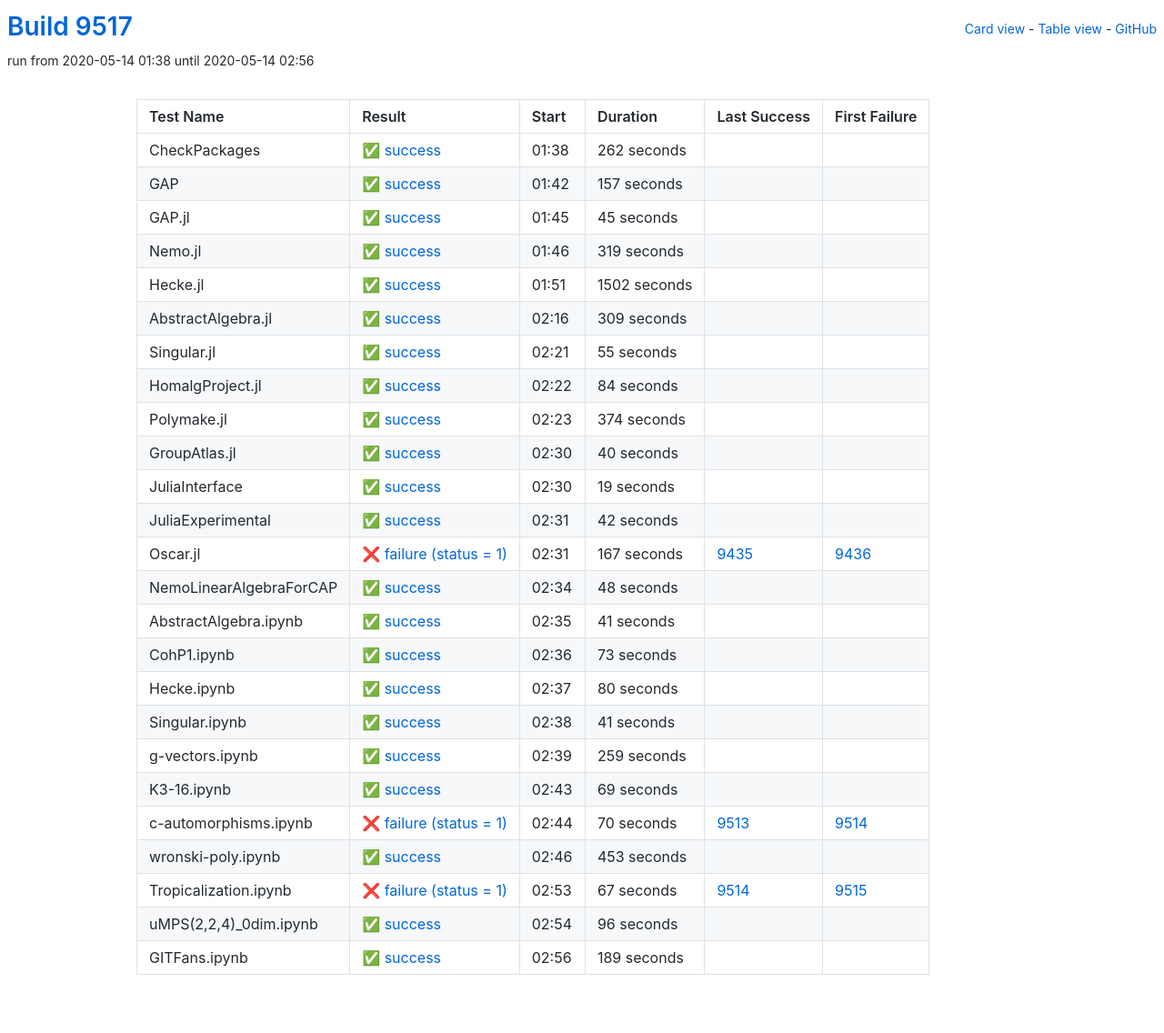
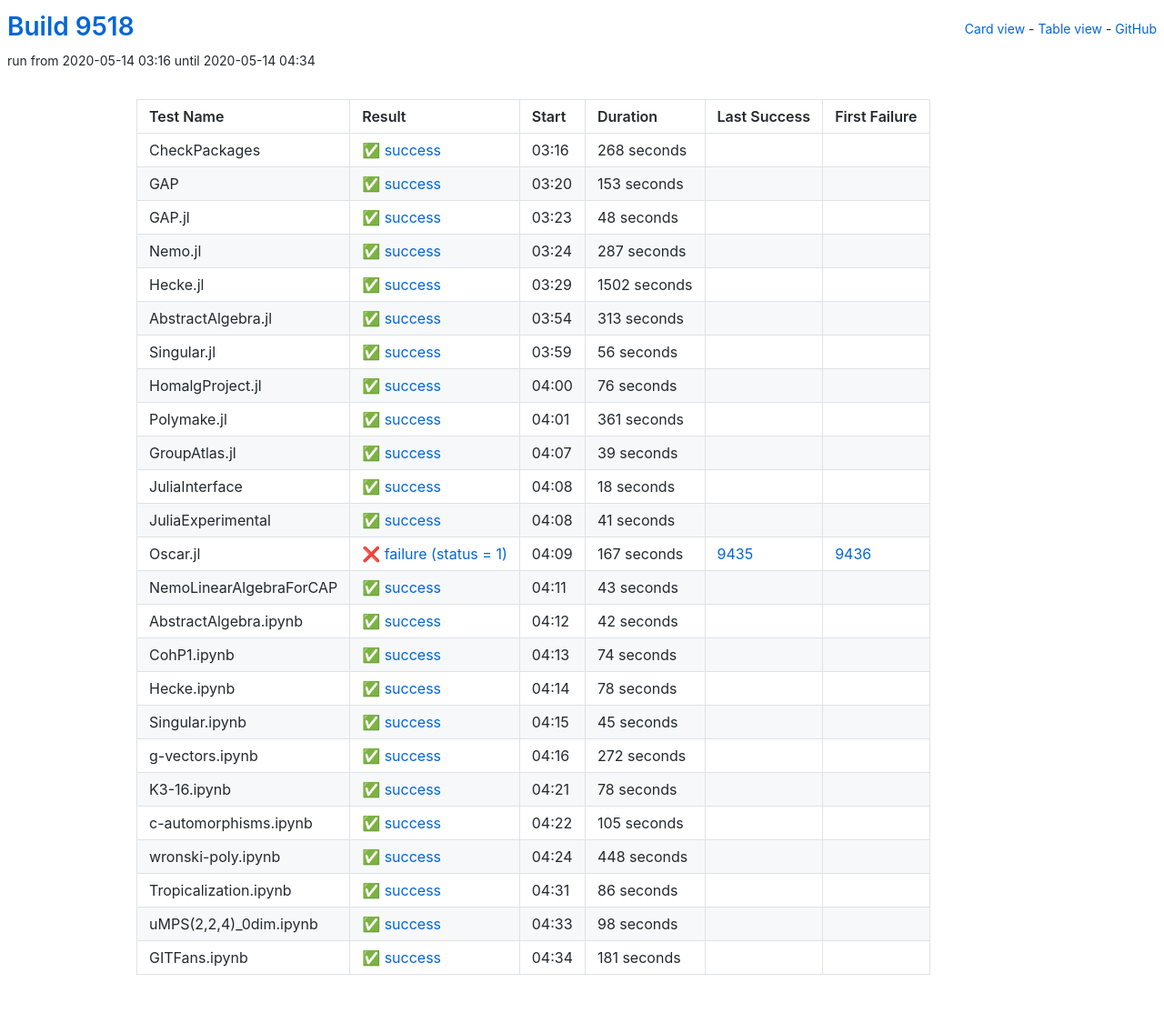
Before and after one commit to oscar-system/oscar-ci-status, a Jekyll site: the page built from table.html, in a window 1280 px wide. Shown: the whole page at 91% size. Built offline with Jekyll 4.4.1, drawn with Linux system fonts in a browser that asks for light colours.

Commit message:
Build 9518

```diff
--- a/_data/ci.yml
+++ b/_data/ci.yml
@@ -1,53 +1,53 @@
-build: 9517
-build_url: https://oscarci.mathematik.uni-kl.de/job/oscar/9517/
+build: 9518
+build_url: https://oscarci.mathematik.uni-kl.de/job/oscar/9518/
 job: oscar
 tests:
-- duration: 262
+- duration: 268
   exitcode: 0
   first_failure: false
   first_failure_url: null
   id: checkpackages
   last_success: false
   last_success_url: null
-  log: https://oscarci.mathematik.uni-kl.de/job/oscar/9517/artifact/logs/build-9517/CheckPackages.log
+  log: https://oscarci.mathematik.uni-kl.de/job/oscar/9518/artifact/logs/build-9518/CheckPackages.log
   name: CheckPackages
-  start: 2020-05-14 01:38
+  start: 2020-05-14 03:16
   status: success
   success: true
-- duration: 157
+- duration: 153
   exitcode: 0
   first_failure: false
   first_failure_url: null
   id: gap
   last_success: false
   last_success_url: null
-  log: https://oscarci.mathematik.uni-kl.de/job/oscar/9517/artifact/logs/build-9517/GAP.log
+  log: https://oscarci.mathematik.uni-kl.de/job/oscar/9518/artifact/logs/build-9518/GAP.log
   name: GAP
-  start: 2020-05-14 01:42
+  start: 2020-05-14 03:20
   status: success
   success: true
-- duration: 45
+- duration: 48
   exitcode: 0
   first_failure: false
   first_failure_url: null
   id: gap-jl
   last_success: false
   last_success_url: null
-  log: https://oscarci.mathematik.uni-kl.de/job/oscar/9517/artifact/logs/build-9517/GAP.jl.log
+  log: https://oscarci.mathematik.uni-kl.de/job/oscar/9518/artifact/logs/build-9518/GAP.jl.log
   name: GAP.jl
-  start: 2020-05-14 01:45
+  start: 2020-05-14 03:23
   status: success
   success: true
-- duration: 319
+- duration: 287
   exitcode: 0
   first_failure: false
   first_failure_url: null
   id: nemo-jl
   last_success: false
   last_success_url: null
-  log: https://oscarci.mathematik.uni-kl.de/job/oscar/9517/artifact/logs/build-9517/Nemo.jl.log
+  log: https://oscarci.mathematik.uni-kl.de/job/oscar/9518/artifact/logs/build-9518/Nemo.jl.log
   name: Nemo.jl
-  start: 2020-05-14 01:46
+  start: 2020-05-14 03:24
   status: success
   success: true
 - duration: 1502
@@ -57,93 +57,93 @@ tests:
   id: hecke-jl
   last_success: false
   last_success_url: null
-  log: https://oscarci.mathematik.uni-kl.de/job/oscar/9517/artifact/logs/build-9517/Hecke.jl.log
+  log: https://oscarci.mathematik.uni-kl.de/job/oscar/9518/artifact/logs/build-9518/Hecke.jl.log
   name: Hecke.jl
-  start: 2020-05-14 01:51
+  start: 2020-05-14 03:29
   status: success
   success: true
-- duration: 309
+- duration: 313
   exitcode: 0
   first_failure: false
   first_failure_url: null
   id: abstractalgebra-jl
   last_success: false
   last_success_url: null
-  log: https://oscarci.mathematik.uni-kl.de/job/oscar/9517/artifact/logs/build-9517/AbstractAlgebra.jl.log
+  log: https://oscarci.mathematik.uni-kl.de/job/oscar/9518/artifact/logs/build-9518/AbstractAlgebra.jl.log
   name: AbstractAlgebra.jl
-  start: 2020-05-14 02:16
+  start: 2020-05-14 03:54
   status: success
   success: true
-- duration: 55
+- duration: 56
   exitcode: 0
   first_failure: false
   first_failure_url: null
   id: singular-jl
   last_success: false
   last_success_url: null
-  log: https://oscarci.mathematik.uni-kl.de/job/oscar/9517/artifact/logs/build-9517/Singular.jl.log
+  log: https://oscarci.mathematik.uni-kl.de/job/oscar/9518/artifact/logs/build-9518/Singular.jl.log
   name: Singular.jl
-  start: 2020-05-14 02:21
+  start: 2020-05-14 03:59
   status: success
   success: true
-- duration: 84
+- duration: 76
   exitcode: 0
   first_failure: false
   first_failure_url: null
   id: homalgproject-jl
   last_success: false
   last_success_url: null
-  log: https://oscarci.mathematik.uni-kl.de/job/oscar/9517/artifact/logs/build-9517/HomalgProject.jl.log
+  log: https://oscarci.mathematik.uni-kl.de/job/oscar/9518/artifact/logs/build-9518/HomalgProject.jl.log
   name: HomalgProject.jl
-  start: 2020-05-14 02:22
+  start: 2020-05-14 04:00
   status: success
   success: true
-- duration: 374
+- duration: 361
   exitcode: 0
   first_failure: false
   first_failure_url: null
   id: polymake-jl
   last_success: false
   last_success_url: null
-  log: https://oscarci.mathematik.uni-kl.de/job/oscar/9517/artifact/logs/build-9517/Polymake.jl.log
+  log: https://oscarci.mathematik.uni-kl.de/job/oscar/9518/artifact/logs/build-9518/Polymake.jl.log
   name: Polymake.jl
-  start: 2020-05-14 02:23
+  start: 2020-05-14 04:01
   status: success
   success: true
-- duration: 40
+- duration: 39
   exitcode: 0
   first_failure: false
   first_failure_url: null
   id: groupatlas-jl
   last_success: false
   last_success_url: null
-  log: https://oscarci.mathematik.uni-kl.de/job/oscar/9517/artifact/logs/build-9517/GroupAtlas.jl.log
+  log: https://oscarci.mathematik.uni-kl.de/job/oscar/9518/artifact/logs/build-9518/GroupAtlas.jl.log
   name: GroupAtlas.jl
-  start: 2020-05-14 02:30
+  start: 2020-05-14 04:07
   status: success
   success: true
-- duration: 19
+- duration: 18
   exitcode: 0
   first_failure: false
   first_failure_url: null
   id: juliainterface
   last_success: false
   last_success_url: null
-  log: https://oscarci.mathematik.uni-kl.de/job/oscar/9517/artifact/logs/build-9517/JuliaInterface.log
+  log: https://oscarci.mathematik.uni-kl.de/job/oscar/9518/artifact/logs/build-9518/JuliaInterface.log
   name: JuliaInterface
-  start: 2020-05-14 02:30
+  start: 2020-05-14 04:08
   status: success
   success: true
-- duration: 42
+- duration: 41
   exitcode: 0
   first_failure: false
   first_failure_url: null
   id: juliaexperimental
   last_success: false
   last_success_url: null
-  log: https://oscarci.mathematik.uni-kl.de/job/oscar/9517/artifact/logs/build-9517/JuliaExperimental.log
+  log: https://oscarci.mathematik.uni-kl.de/job/oscar/9518/artifact/logs/build-9518/JuliaExperimental.log
   name: JuliaExperimental
-  start: 2020-05-14 02:31
+  start: 2020-05-14 04:08
   status: success
   success: true
 - duration: 167
@@ -153,152 +153,152 @@ tests:
   id: oscar-jl
   last_success: 9435
   last_success_url: https://oscarci.mathematik.uni-kl.de/job/oscar/9435/
-  log: https://oscarci.mathematik.uni-kl.de/job/oscar/9517/artifact/logs/build-9517/Oscar.jl.log
+  log: https://oscarci.mathematik.uni-kl.de/job/oscar/9518/artifact/logs/build-9518/Oscar.jl.log
   name: Oscar.jl
-  start: 2020-05-14 02:31
+  start: 2020-05-14 04:09
   status: failure
   success: false
-- duration: 48
+- duration: 43
   exitcode: 0
   first_failure: false
   first_failure_url: null
   id: nemolinearalgebraforcap
   last_success: false
   last_success_url: null
-  log: https://oscarci.mathematik.uni-kl.de/job/oscar/9517/artifact/logs/build-9517/NemoLinearAlgebraForCAP.log
+  log: https://oscarci.mathematik.uni-kl.de/job/oscar/9518/artifact/logs/build-9518/NemoLinearAlgebraForCAP.log
   name: NemoLinearAlgebraForCAP
-  start: 2020-05-14 02:34
+  start: 2020-05-14 04:11
   status: success
   success: true
-- duration: 41
+- duration: 42
   exitcode: 0
   first_failure: false
   first_failure_url: null
   id: abstractalgebra-ipynb
   last_success: false
   last_success_url: null
-  log: https://oscarci.mathematik.uni-kl.de/job/oscar/9517/artifact/logs/build-9517/AbstractAlgebra.ipynb.log
+  log: https://oscarci.mathematik.uni-kl.de/job/oscar/9518/artifact/logs/build-9518/AbstractAlgebra.ipynb.log
   name: AbstractAlgebra.ipynb
-  start: 2020-05-14 02:35
+  start: 2020-05-14 04:12
   status: success
   success: true
-- duration: 73
+- duration: 74
   exitcode: 0
   first_failure: false
   first_failure_url: null
   id: cohp1-ipynb
   last_success: false
   last_success_url: null
-  log: https://oscarci.mathematik.uni-kl.de/job/oscar/9517/artifact/logs/build-9517/CohP1.ipynb.log
+  log: https://oscarci.mathematik.uni-kl.de/job/oscar/9518/artifact/logs/build-9518/CohP1.ipynb.log
   name: CohP1.ipynb
-  start: 2020-05-14 02:36
+  start: 2020-05-14 04:13
   status: success
   success: true
-- duration: 80
+- duration: 78
   exitcode: 0
   first_failure: false
   first_failure_url: null
   id: hecke-ipynb
   last_success: false
   last_success_url: null
-  log: https://oscarci.mathematik.uni-kl.de/job/oscar/9517/artifact/logs/build-9517/Hecke.ipynb.log
+  log: https://oscarci.mathematik.uni-kl.de/job/oscar/9518/artifact/logs/build-9518/Hecke.ipynb.log
   name: Hecke.ipynb
-  start: 2020-05-14 02:37
+  start: 2020-05-14 04:14
   status: success
   success: true
-- duration: 41
+- duration: 45
   exitcode: 0
   first_failure: false
   first_failure_url: null
   id: singular-ipynb
   last_success: false
   last_success_url: null
-  log: https://oscarci.mathematik.uni-kl.de/job/oscar/9517/artifact/logs/build-9517/Singular.ipynb.log
+  log: https://oscarci.mathematik.uni-kl.de/job/oscar/9518/artifact/logs/build-9518/Singular.ipynb.log
   name: Singular.ipynb
-  start: 2020-05-14 02:38
+  start: 2020-05-14 04:15
   status: success
   success: true
-- duration: 259
+- duration: 272
   exitcode: 0
   first_failure: false
   first_failure_url: null
   id: g-vectors-ipynb
   last_success: false
   last_success_url: null
-  log: https://oscarci.mathematik.uni-kl.de/job/oscar/9517/artifact/logs/build-9517/g-vectors.ipynb.log
+  log: https://oscarci.mathematik.uni-kl.de/job/oscar/9518/artifact/logs/build-9518/g-vectors.ipynb.log
   name: g-vectors.ipynb
-  start: 2020-05-14 02:39
+  start: 2020-05-14 04:16
   status: success
   success: true
-- duration: 69
+- duration: 78
   exitcode: 0
   first_failure: false
   first_failure_url: null
   id: k3-16-ipynb
   last_success: false
   last_success_url: null
-  log: https://oscarci.mathematik.uni-kl.de/job/oscar/9517/artifact/logs/build-9517/K3-16.ipynb.log
+  log: https://oscarci.mathematik.uni-kl.de/job/oscar/9518/artifact/logs/build-9518/K3-16.ipynb.log
   name: K3-16.ipynb
-  start: 2020-05-14 02:43
+  start: 2020-05-14 04:21
   status: success
   success: true
-- duration: 70
-  exitcode: 1
-  first_failure: 9514
-  first_failure_url: https://oscarci.mathematik.uni-kl.de/job/oscar/9514/
+- duration: 105
+  exitcode: 0
+  first_failure: false
+  first_failure_url: null
   id: c-automorphisms-ipynb
-  last_success: 9513
-  last_success_url: https://oscarci.mathematik.uni-kl.de/job/oscar/9513/
-  log: https://oscarci.mathematik.uni-kl.de/job/oscar/9517/artifact/logs/build-9517/c-automorphisms.ipynb.log
+  last_success: false
+  last_success_url: null
+  log: https://oscarci.mathematik.uni-kl.de/job/oscar/9518/artifact/logs/build-9518/c-automorphisms.ipynb.log
   name: c-automorphisms.ipynb
-  start: 2020-05-14 02:44
-  status: failure
-  success: false
-- duration: 453
+  start: 2020-05-14 04:22
+  status: success
+  success: true
+- duration: 448
   exitcode: 0
   first_failure: false
   first_failure_url: null
   id: wronski-poly-ipynb
   last_success: false
   last_success_url: null
-  log: https://oscarci.mathematik.uni-kl.de/job/oscar/9517/artifact/logs/build-9517/wronski-poly.ipynb.log
+  log: https://oscarci.mathematik.uni-kl.de/job/oscar/9518/artifact/logs/build-9518/wronski-poly.ipynb.log
   name: wronski-poly.ipynb
-  start: 2020-05-14 02:46
+  start: 2020-05-14 04:24
   status: success
   success: true
-- duration: 67
-  exitcode: 1
-  first_failure: 9515
-  first_failure_url: https://oscarci.mathematik.uni-kl.de/job/oscar/9515/
+- duration: 86
+  exitcode: 0
+  first_failure: false
+  first_failure_url: null
   id: tropicalization-ipynb
-  last_success: 9514
-  last_success_url: https://oscarci.mathematik.uni-kl.de/job/oscar/9514/
-  log: https://oscarci.mathematik.uni-kl.de/job/oscar/9517/artifact/logs/build-9517/Tropicalization.ipynb.log
+  last_success: false
+  last_success_url: null
+  log: https://oscarci.mathematik.uni-kl.de/job/oscar/9518/artifact/logs/build-9518/Tropicalization.ipynb.log
   name: Tropicalization.ipynb
-  start: 2020-05-14 02:53
-  status: failure
-  success: false
-- duration: 96
+  start: 2020-05-14 04:31
+  status: success
+  success: true
+- duration: 98
   exitcode: 0
   first_failure: false
   first_failure_url: null
   id: umps-2-2-4-0dim-ipynb
   last_success: false
   last_success_url: null
-  log: https://oscarci.mathematik.uni-kl.de/job/oscar/9517/artifact/logs/build-9517/uMPS-2-2-4-_0dim.ipynb.log
+  log: https://oscarci.mathematik.uni-kl.de/job/oscar/9518/artifact/logs/build-9518/uMPS-2-2-4-_0dim.ipynb.log
   name: uMPS(2,2,4)_0dim.ipynb
-  start: 2020-05-14 02:54
+  start: 2020-05-14 04:33
   status: success
   success: true
-- duration: 189
+- duration: 181
   exitcode: 0
   first_failure: false
   first_failure_url: null
   id: gitfans-ipynb
   last_success: false
   last_success_url: null
-  log: https://oscarci.mathematik.uni-kl.de/job/oscar/9517/artifact/logs/build-9517/GITFans.ipynb.log
+  log: https://oscarci.mathematik.uni-kl.de/job/oscar/9518/artifact/logs/build-9518/GITFans.ipynb.log
   name: GITFans.ipynb
-  start: 2020-05-14 02:56
+  start: 2020-05-14 04:34
   status: success
   success: true
```
Also changed, not shown: README.md.
